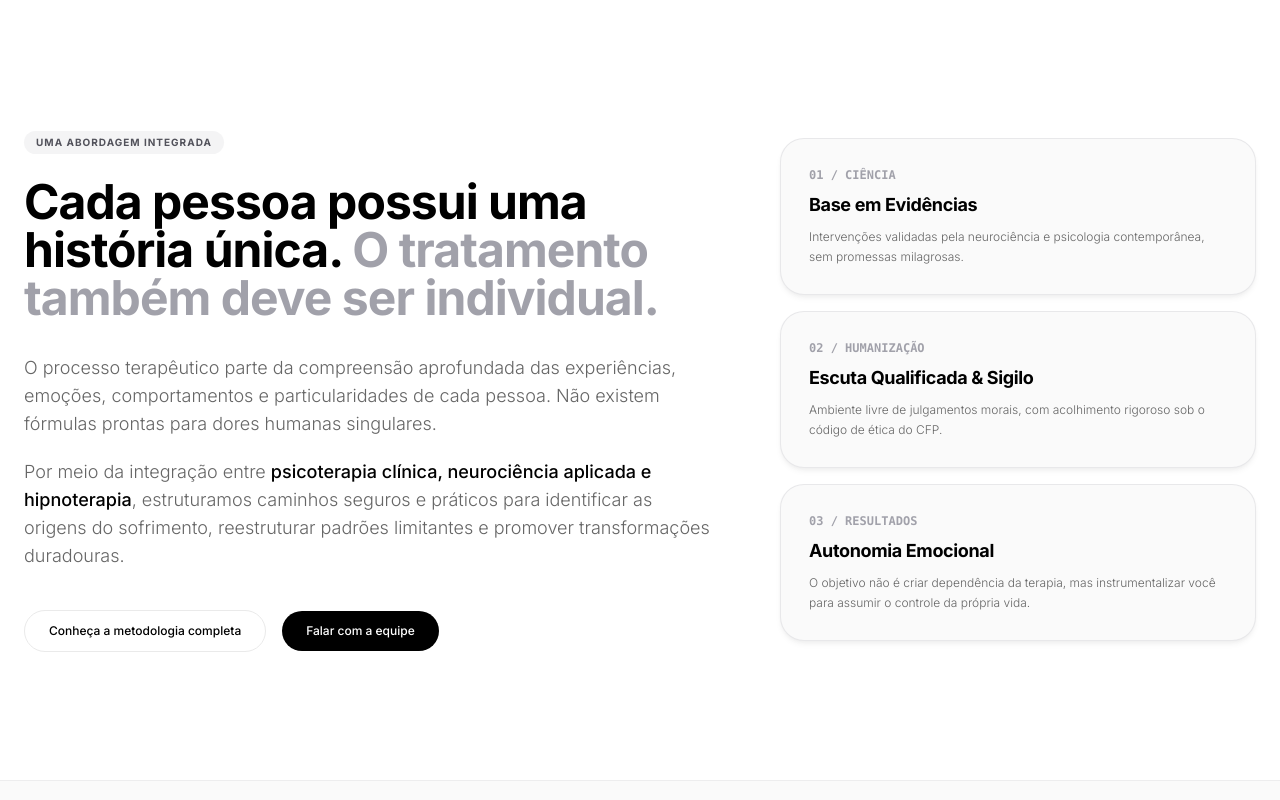
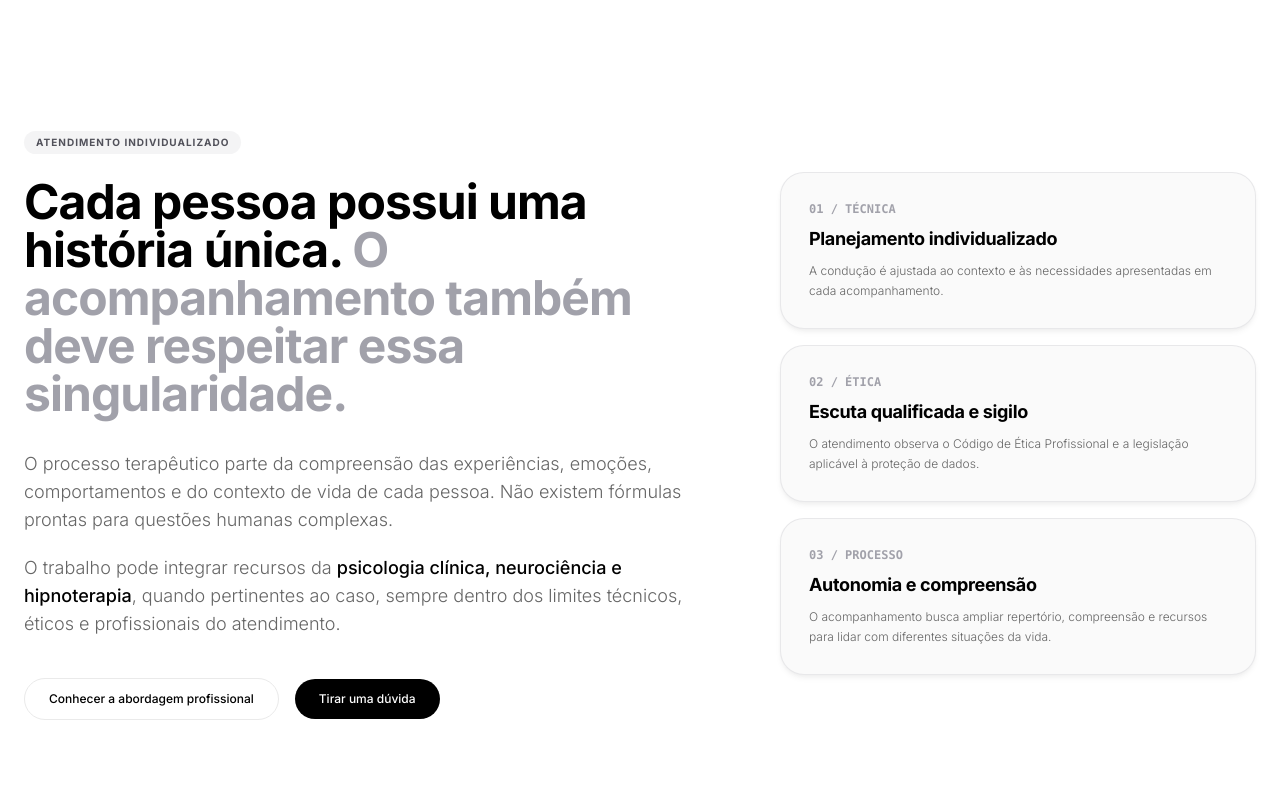
Before and after one commit to RennanLucas/cristiano-avila-site, a Next.js app: page / in a window 1280 px wide. Shown: the part 1140-1940 px from the top of the page. Built offline with nearby package versions, Linux system fonts and the light colour scheme.

Commit message:
refactor: soften claims and improve clinical positioning

```diff
--- a/src/components/Intro.tsx
+++ b/src/components/Intro.tsx
@@ -2,15 +2,13 @@
 
 import { motion } from "framer-motion";
 import Link from "next/link";
-import { CLINIC_CONTACT, buildWhatsAppLink } from "@/data/content";
+import { buildWhatsAppLink } from "@/data/content";
 
 export default function Intro() {
   return (
     <section className="py-24 lg:py-32 bg-white relative overflow-hidden border-t border-zinc-100">
       <div className="max-w-7xl mx-auto px-6">
         <div className="grid lg:grid-cols-12 gap-12 lg:gap-16 items-center">
-
-          {/* Left Text Column (7 cols) */}
           <motion.div
             initial={{ opacity: 0, y: 25 }}
             whileInView={{ opacity: 1, y: 0 }}
@@ -20,44 +18,31 @@ export default function Intro() {
           >
             <div className="space-y-3">
               <span className="inline-block px-3 py-1 rounded-full bg-zinc-100 text-[10px] font-bold tracking-widest text-zinc-600 uppercase mb-3">
-                Uma Abordagem Integrada
+                Atendimento individualizado
               </span>
               <h2 className="text-3xl sm:text-4xl lg:text-5xl font-bold tracking-tight text-black leading-[1.15]">
                 Cada pessoa possui uma história única.{" "}
-                <span className="text-zinc-400 block sm:inline">
-                  O tratamento também deve ser individual.
-                </span>
+                <span className="text-zinc-400 block sm:inline">O acompanhamento também deve respeitar essa singularidade.</span>
               </h2>
             </div>
 
             <div className="space-y-5 text-textMuted text-base lg:text-lg leading-relaxed font-light">
               <p>
-                O processo terapêutico parte da compreensão aprofundada das experiências, emoções, comportamentos e particularidades de cada pessoa. Não existem fórmulas prontas para dores humanas singulares.
+                O processo terapêutico parte da compreensão das experiências, emoções, comportamentos e do contexto de vida de cada pessoa. Não existem fórmulas prontas para questões humanas complexas.
               </p>
               <p>
-                Por meio da integração entre <strong className="text-black font-medium">psicoterapia clínica, neurociência aplicada e hipnoterapia</strong>, estruturamos caminhos seguros e práticos para identificar as origens do sofrimento, reestruturar padrões limitantes e promover transformações duradouras.
+                O trabalho pode integrar recursos da <strong className="text-black font-medium">psicologia clínica, neurociência e hipnoterapia</strong>, quando pertinentes ao caso, sempre dentro dos limites técnicos, éticos e profissionais do atendimento.
               </p>
             </div>
 
             <div className="pt-2 flex flex-col sm:flex-row items-stretch sm:items-center gap-4">
-              <Link
-                href="/sobre"
-                className="btn-outline text-xs py-3 px-6 text-center"
-              >
-                Conheça a metodologia completa
-              </Link>
-              <a
-                href={buildWhatsAppLink("Olá, Dr. Cristiano! Gostaria de entender mais sobre o método de atendimento.")}
-                target="_blank"
-                rel="noopener noreferrer"
-                className="btn-primary text-xs py-3 px-6 text-center"
-              >
-                Falar com a equipe
+              <Link href="/sobre" className="btn-outline text-xs py-3 px-6 text-center">Conhecer a abordagem profissional</Link>
+              <a href={buildWhatsAppLink("Olá, Dr. Cristiano! Gostaria de entender melhor como funciona o atendimento.")} target="_blank" rel="noopener noreferrer" className="btn-primary text-xs py-3 px-6 text-center">
+                Tirar uma dúvida
               </a>
             </div>
           </motion.div>
 
-          {/* Right Highlights Column (5 cols) */}
           <motion.div
             initial={{ opacity: 0, y: 25 }}
             whileInView={{ opacity: 1, y: 0 }}
@@ -66,30 +51,23 @@ export default function Intro() {
             className="lg:col-span-5 space-y-4"
           >
             <div className="p-7 rounded-3xl bg-surface border border-zinc-200/80 shadow-apple">
-              <span className="text-xs font-mono font-bold text-zinc-400 block mb-2">01 / CIÊNCIA</span>
-              <h3 className="text-lg font-bold text-black tracking-tight mb-2">Base em Evidências</h3>
-              <p className="text-xs text-textMuted leading-relaxed font-light">
-                Intervenções validadas pela neurociência e psicologia contemporânea, sem promessas milagrosas.
-              </p>
+              <span className="text-xs font-mono font-bold text-zinc-400 block mb-2">01 / TÉCNICA</span>
+              <h3 className="text-lg font-bold text-black tracking-tight mb-2">Planejamento individualizado</h3>
+              <p className="text-xs text-textMuted leading-relaxed font-light">A condução é ajustada ao contexto e às necessidades apresentadas em cada acompanhamento.</p>
             </div>
 
             <div className="p-7 rounded-3xl bg-surface border border-zinc-200/80 shadow-apple">
-              <span className="text-xs font-mono font-bold text-zinc-400 block mb-2">02 / HUMANIZAÇÃO</span>
-              <h3 className="text-lg font-bold text-black tracking-tight mb-2">Escuta Qualificada & Sigilo</h3>
-              <p className="text-xs text-textMuted leading-relaxed font-light">
-                Ambiente livre de julgamentos morais, com acolhimento rigoroso sob o código de ética do CFP.
-              </p>
+              <span className="text-xs font-mono font-bold text-zinc-400 block mb-2">02 / ÉTICA</span>
+              <h3 className="text-lg font-bold text-black tracking-tight mb-2">Escuta qualificada e sigilo</h3>
+              <p className="text-xs text-textMuted leading-relaxed font-light">O atendimento observa o Código de Ética Profissional e a legislação aplicável à proteção de dados.</p>
             </div>
 
             <div className="p-7 rounded-3xl bg-surface border border-zinc-200/80 shadow-apple">
-              <span className="text-xs font-mono font-bold text-zinc-400 block mb-2">03 / RESULTADOS</span>
-              <h3 className="text-lg font-bold text-black tracking-tight mb-2">Autonomia Emocional</h3>
-              <p className="text-xs text-textMuted leading-relaxed font-light">
-                O objetivo não é criar dependência da terapia, mas instrumentalizar você para assumir o controle da própria vida.
-              </p>
+              <span className="text-xs font-mono font-bold text-zinc-400 block mb-2">03 / PROCESSO</span>
+              <h3 className="text-lg font-bold text-black tracking-tight mb-2">Autonomia e compreensão</h3>
+              <p className="text-xs text-textMuted leading-relaxed font-light">O acompanhamento busca ampliar repertório, compreensão e recursos para lidar com diferentes situações da vida.</p>
             </div>
           </motion.div>
-
         </div>
       </div>
     </section>
```
